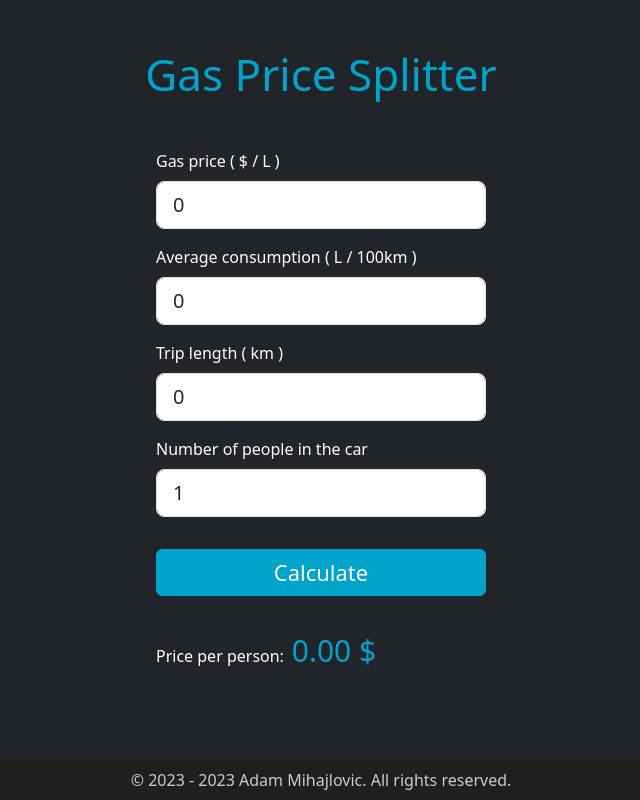
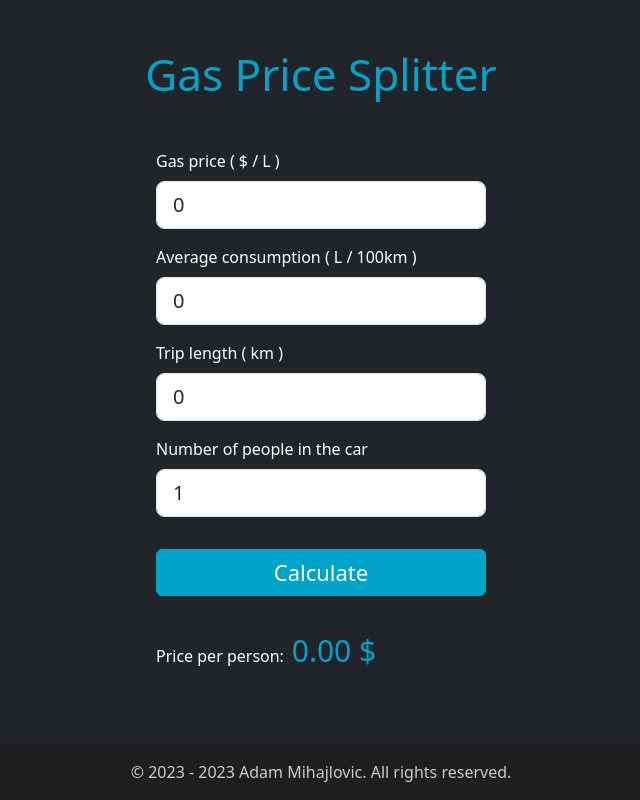
Before and after one commit to Funnyadd/gas-calculator, a React (Create React App) app: page / in a window 1280 px wide. Shown: the whole page, without its empty margins (319-959 px from the left). Built offline with nearby package versions, Linux system fonts and the light colour scheme.

Commit message:
fix pading footer

```diff
--- a/src/App.js
+++ b/src/App.js
@@ -69,7 +69,7 @@ const App = () => {
         </Form>
       </div>
 
-      <div className="p-2" style={{'color':'#ccc','background-color':'#1f1f1f','margin-top':'auto','padding-bottom':'8px','text-align':'center'}} >
+      <div className="p-3" style={{'color':'#ccc','background-color':'#1f1f1f','margin-top':'auto','text-align':'center'}} >
         © 2023 - {new Date().getFullYear()} Adam Mihajlovic. All rights reserved.
       </div>
     </>
```
